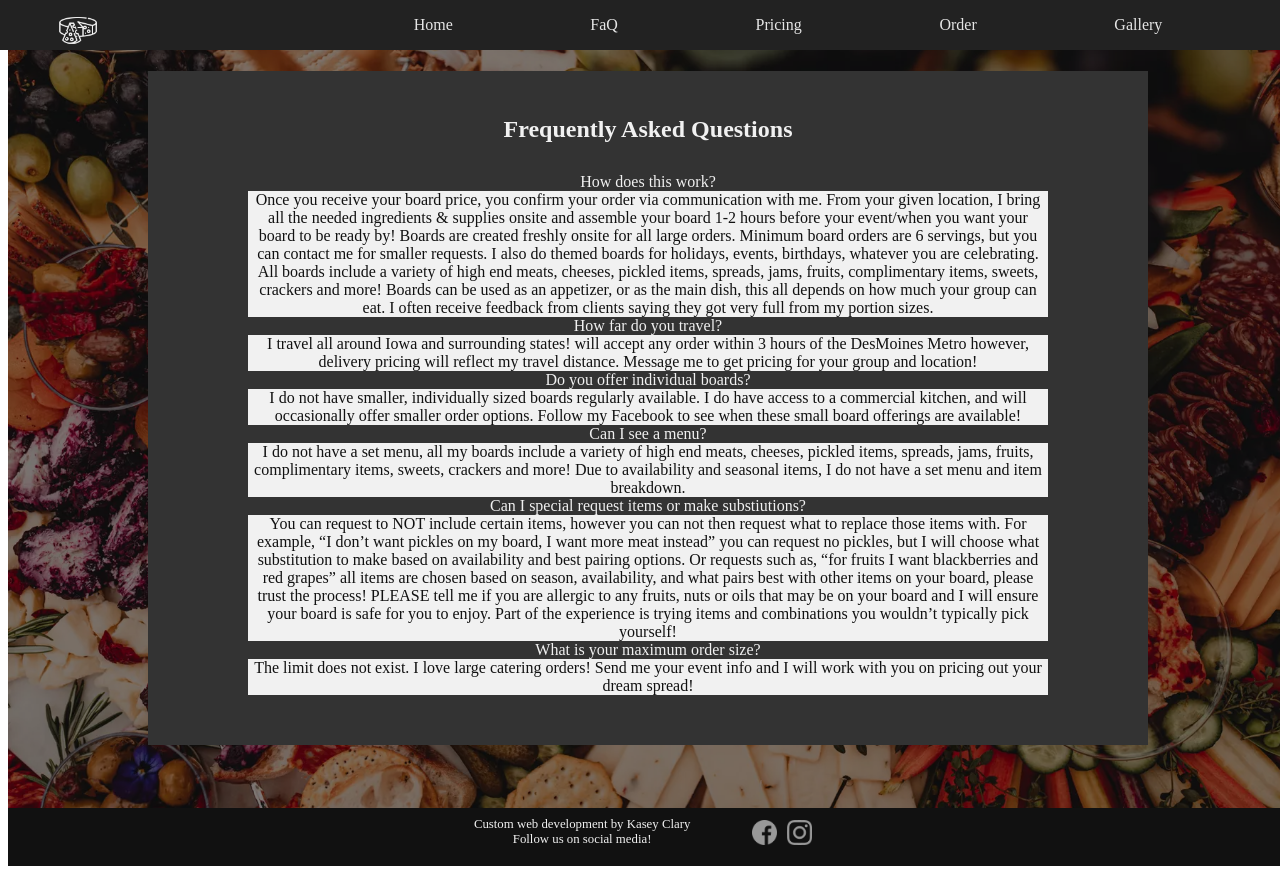
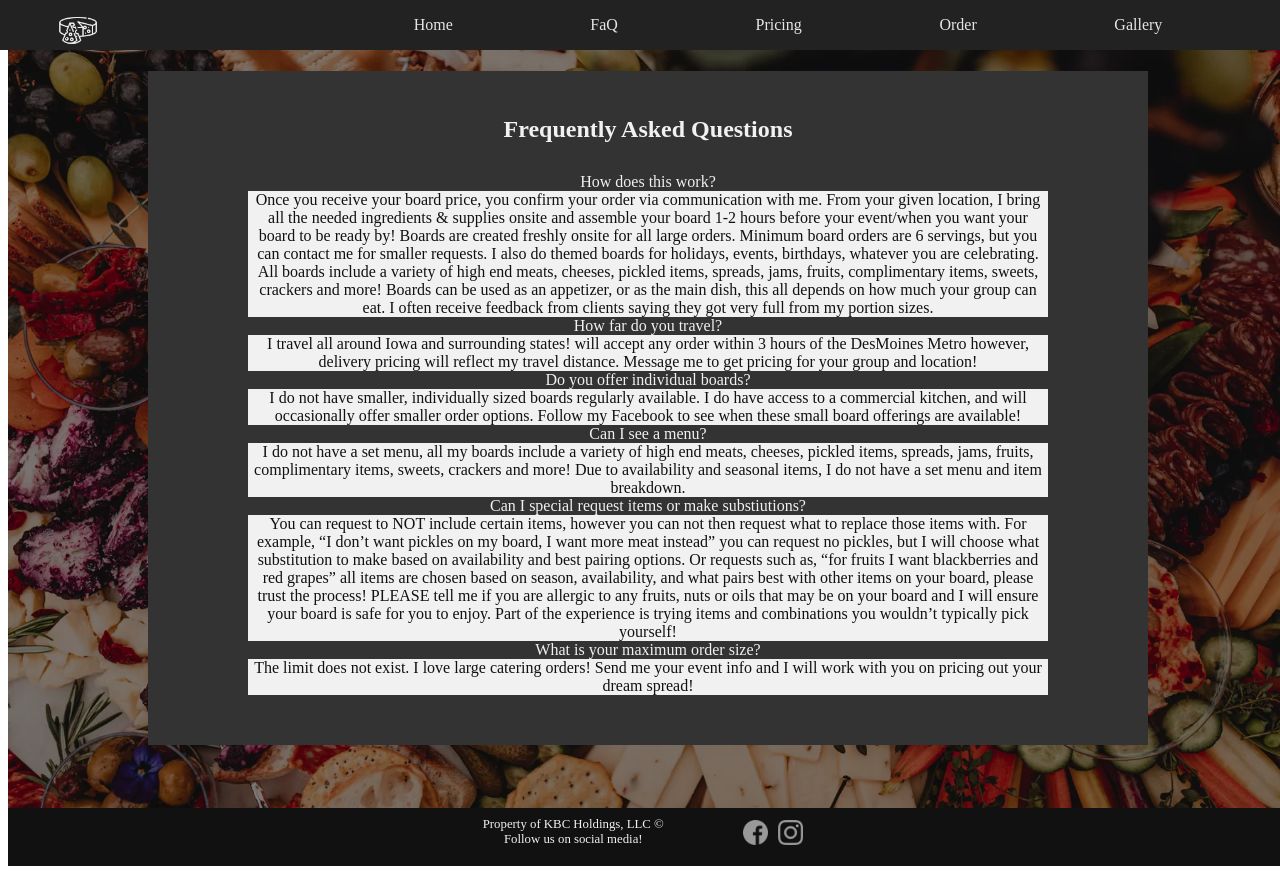
Before and after one commit to kaseyclary/Gatsby-KCC, a Gatsby site: page /FaQ in a window 1280 px wide. Built offline with nearby package versions, Linux system fonts and the light colour scheme; Gatsby itself is replaced by a stand-in of ours.

Commit message:
added footer copyright

```diff
--- a/src/components/Footer/Footer.js
+++ b/src/components/Footer/Footer.js
@@ -5,7 +5,7 @@ const footer = (props) => (
     <footer className={classes.Footer}>
         <div className={classes.FooterContent}>
             <div className={classes.footerText}>
-                <p>Custom web development by Kasey Clary</p>
+                <p>Property of KBC Holdings, LLC &copy;</p>
                 <p>Follow us on social media!</p>
             </div>
             <div className={classes.SocialContainer}>
```
